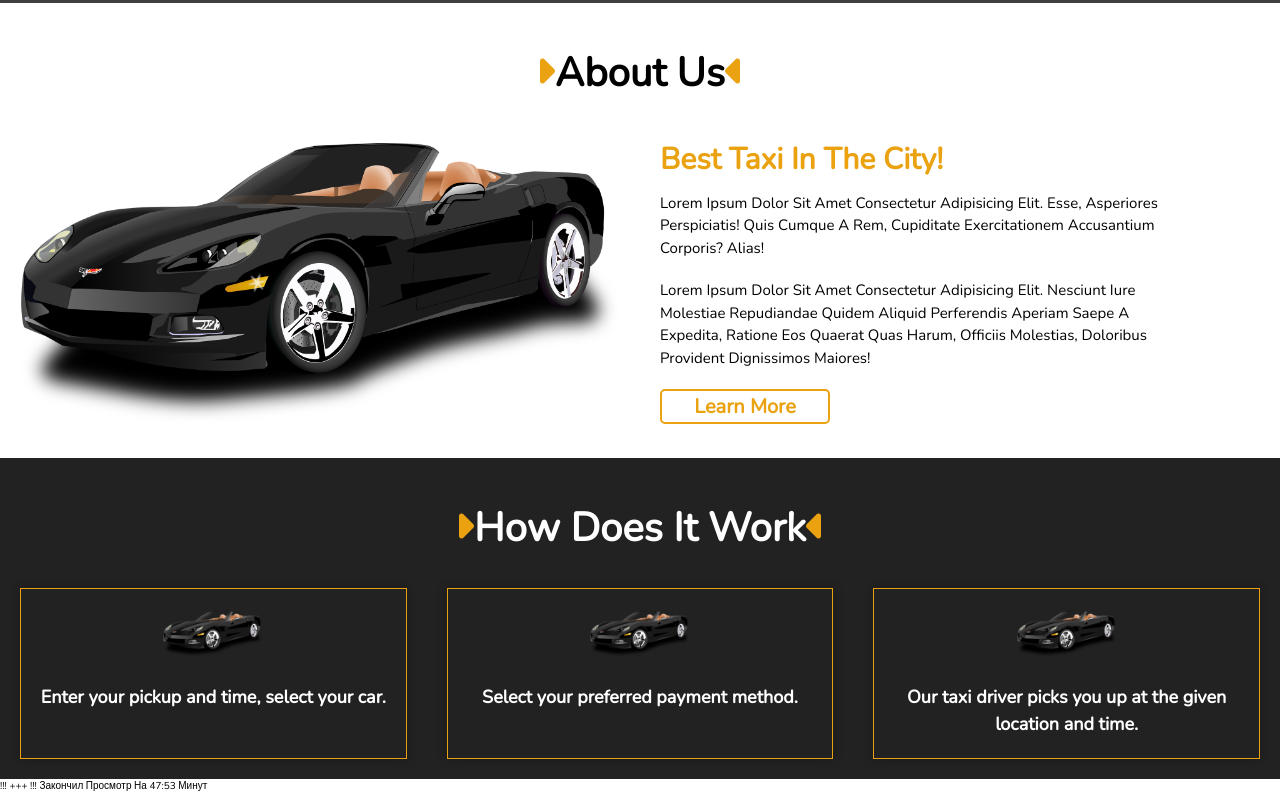
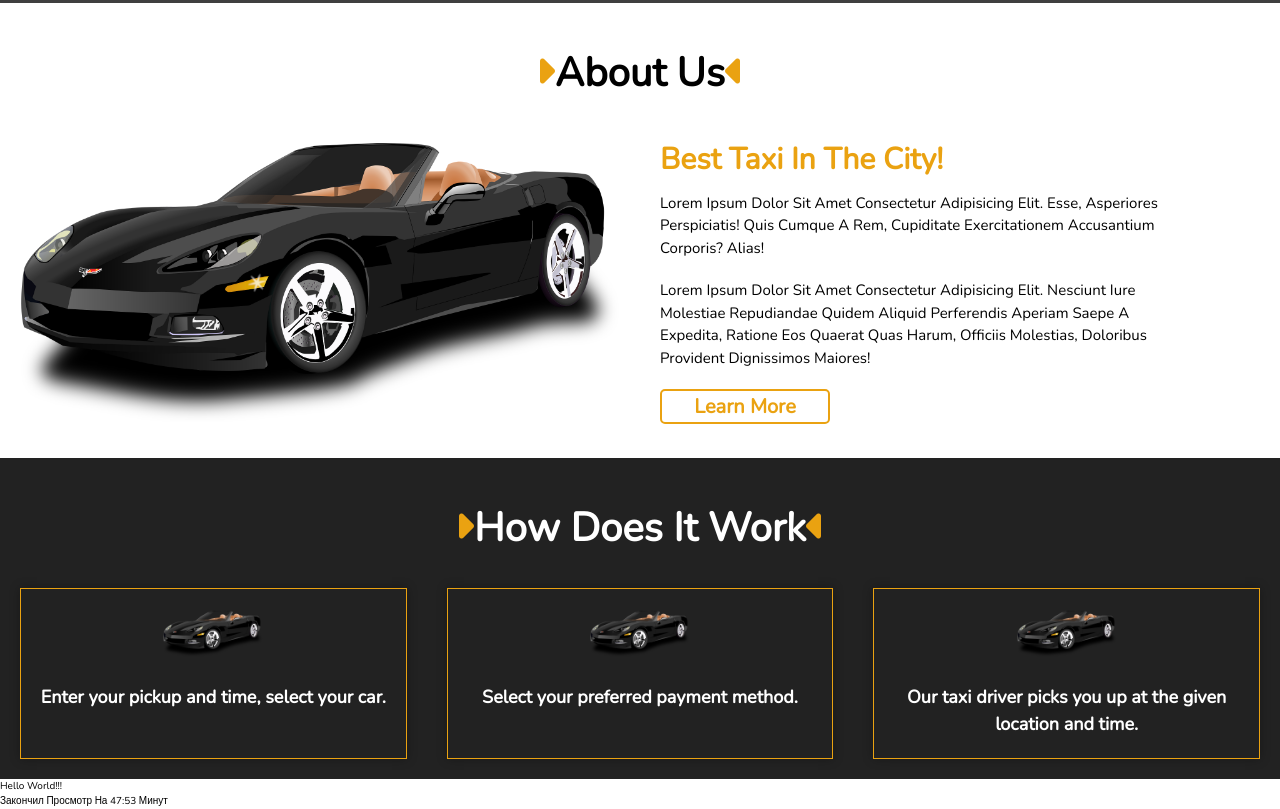
Before and after one commit to cish89/my-landing, a plain HTML site: page index.html in a window 1280 px wide. Shown: the part 797-1606 px from the top of the page. Drawn offline with nearby package versions, Linux system fonts and the light colour scheme; grey boxes are pictures that could not be loaded.

Commit message:
index translated

```diff
--- a/index.html
+++ b/index.html
@@ -107,7 +107,9 @@
         </div>
       </div>
     </section>
-!!! +++ !!!
+
+    <p>Hello World!!!</p>
+
     <!-- about section end -->
 
     <script>
```
